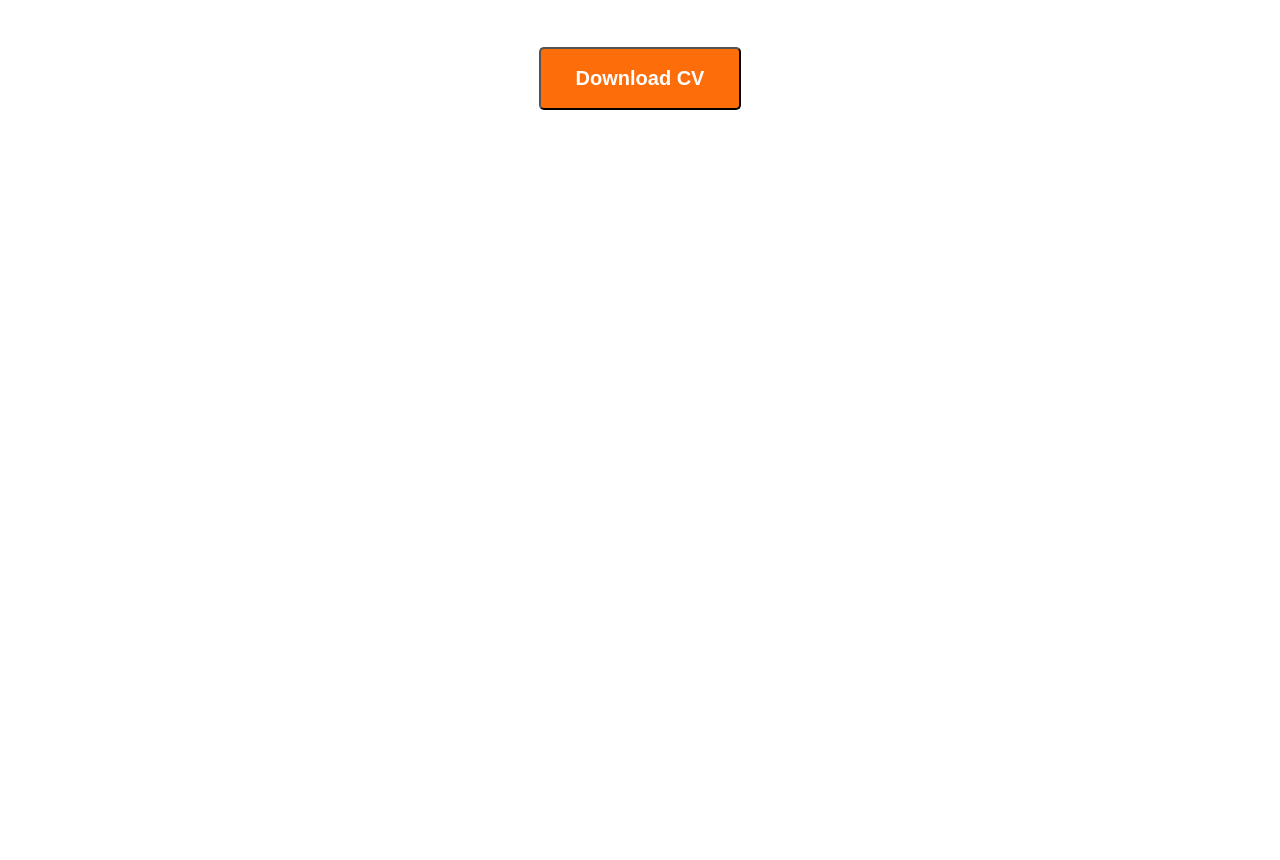
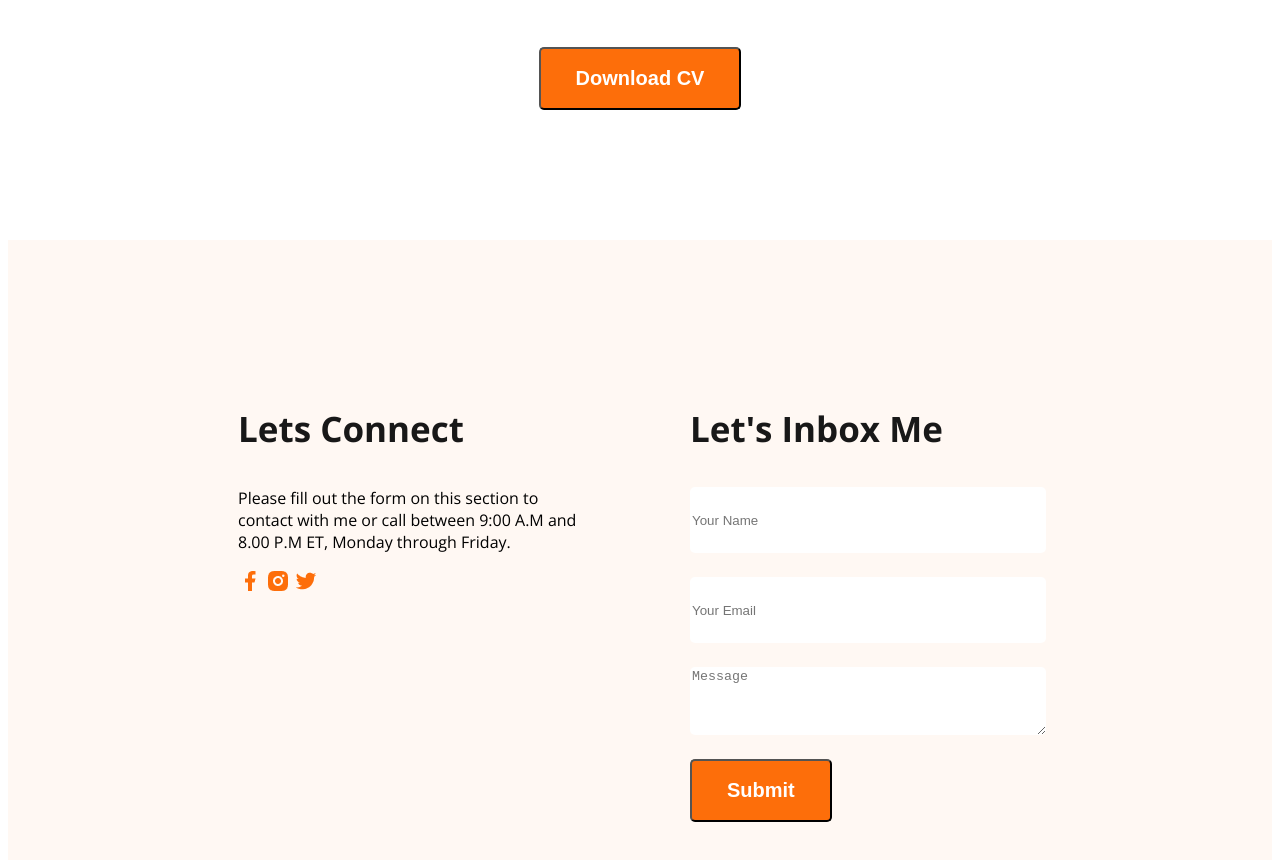
Before and after one commit to ghostarafat/portfolio-web, a plain HTML site: page index.html in a window 1280 px wide. Shown: the part 3247-4107 px from the top of the page. Before the commit the page ends 3487 px from the top, so only its background shows below. Drawn offline with nearby package versions, Linux system fonts and the light colour scheme.

Commit message:
full done,polishing,icon baki

```diff
--- a/index.html
+++ b/index.html
@@ -143,9 +143,28 @@ to any of the 1500+ FontAwesome 5 free icons available. Aenean commodo ligula eg
             <button class="btn-primary">Download CV</button>
           </div>
          </section>
+    </main>
 
-    </main>
-    <footer>
+    <footer class="secondary-bg">
+      <div class="footer-column">
+        <h3 class="section-title">Lets Connect</h3>
+        <p>Please fill out the form on this section to contact with me or call between 9:00 A.M and 8.00 P.M ET, Monday through Friday.</p>
+        <div>
+          <a href="https://www.facebook.com/aru07072018"><img src="image/icons/facebook.png" alt=""></a>
+          <a href="https://www.instagram.com/arafat_azan/"><img src="image/icons/insta.png" alt=""></a>
+          <a href="https://x.com/Arafat21304032"><img src="image/icons/twitter.png" alt=""></a>
+        </div>
+      </div>
+      <div class="footer-column">
+        <h3 class="section-title">Let's Inbox Me</h3>
+        <form action="">
+          <input type="text" name="" id="" placeholder="Your Name">
+          <input type="email" name="" id="" placeholder="Your Email">
+          <textarea name="" id="" cols="30" rows="20" placeholder="Message"></textarea> <!-- ekhane kichu problem ache -->
+          <input class="btn-primary" type="submit" value="Submit">
+        </form>
+
+      </div>
 
     </footer>
 </body>
--- a/styles/portfolio.css
+++ b/styles/portfolio.css
@@ -145,3 +145,23 @@ main section{
     margin-top: 50px;
     /* eikhan tay problem */
 }
+
+/* Footer Styles */
+footer{
+    padding: 130px 230px;
+    display: flex;
+    gap: 100px;
+}
+.footer-column{
+    width: 50%;
+}
+footer input[type="text"], footer input[type="email"],footer textarea{
+    height: 64px;
+    border-radius: 5px;
+    background-color: white;
+    display: block;
+    width: 100%;
+    padding: 10px 20 px;
+    margin-bottom: 24px;
+    border: none;
+}
```
Also changed, not shown: image/arafat2b.png (deleted), image/arafatb.png (deleted), 2 other files.
